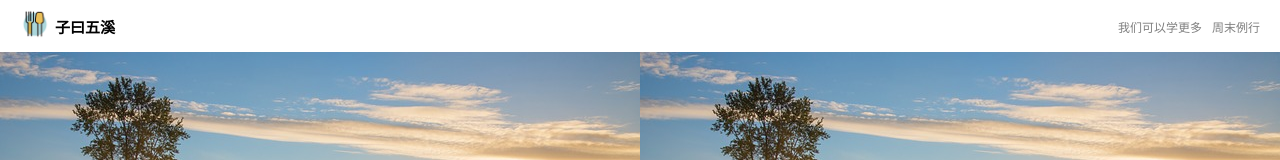
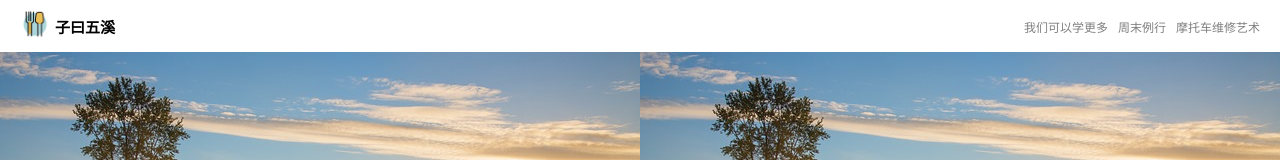
Before and after one commit to icepy/icepy.xyz, a React (Create React App) app: page / in a window 1280 px wide. Shown: the top 160 px of the page. Built offline with nearby package versions, Linux system fonts and the light colour scheme.

Commit message:
[add] 摩托车维修艺术

```diff
--- a/src/components/Header/index.jsx
+++ b/src/components/Header/index.jsx
@@ -10,6 +10,10 @@ const navLink = [
   {
     name: "周末例行",
     link: "https://zhuanlan.zhihu.com/c_134626828"
+  },
+  {
+    name: "摩托车维修艺术",
+    link: "https://zhuanlan.zhihu.com/c_1079775594526412800"
   }
 ];
 
```
